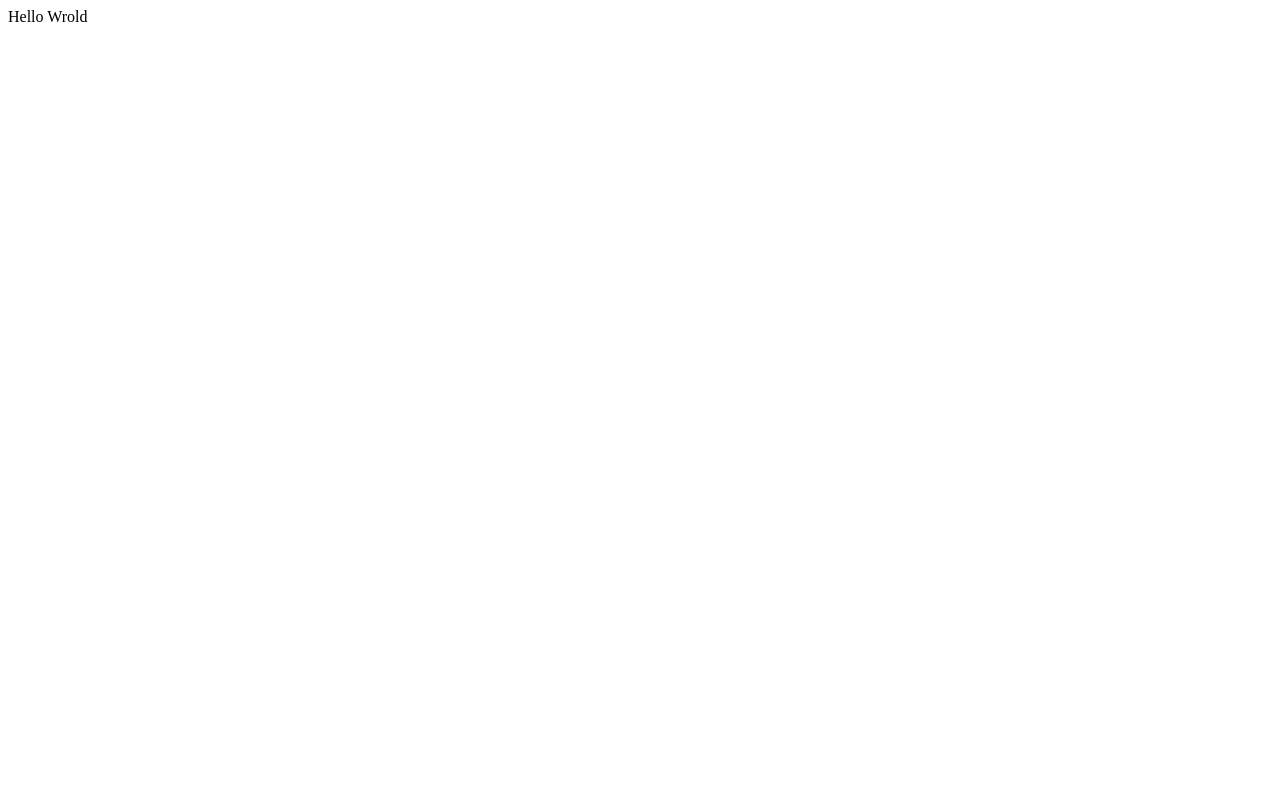
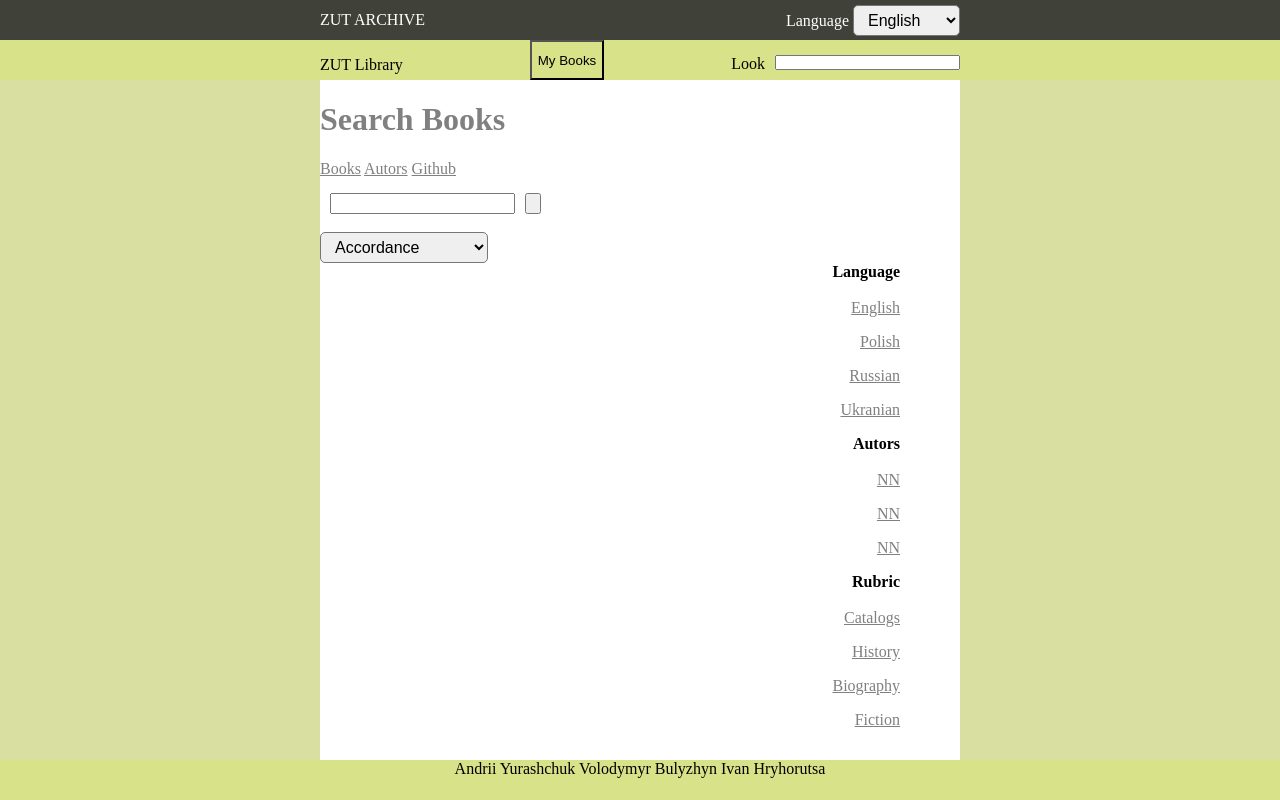
Before and after one commit to vladly200/libraryapp, a Flask app: page / in a window 1280 px wide. Before the commit the page is almost empty. Run offline with Flask 3, Linux system fonts and the light colour scheme.

Commit message:
new structure

```diff
--- a/app.py
+++ b/app.py
@@ -4,7 +4,7 @@ app = Flask(__name__)
 
 @app.route('/')
 def home():
-    return 'Hello Wrold'
+    return render_template('index.html')
 
 if __name__ == "__main__":
     app.run()
--- a/index.html
+++ b/templates/index.html
@@ -4,7 +4,7 @@
   <meta charset="UTF-8" />
   <meta name="viewport" content="width=device-width, initial-scale=1.0" />
   <title>Library</title>
-  <link rel="stylesheet" href="style.css">
+<link rel="stylesheet" href="{{ url_for('static', filename='css/style.css') }}">
 </head>
 <body>
 
```
Also changed, not shown: static/css/style.css (renamed from style.css).
